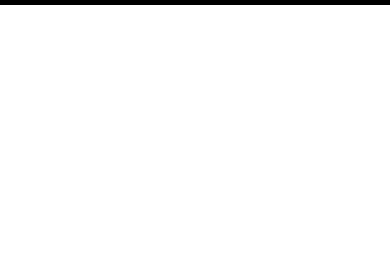
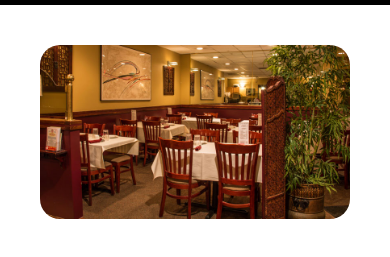
Before and after one commit to krishnaSONI011/Food_order_site, a plain HTML site: page index.html in a window 390 px wide. Shown: the part 43-300 px from the top of the page. Drawn offline with Linux system fonts and the light colour scheme.

Commit message:
main Img done

```diff
--- a/css/style.css
+++ b/css/style.css
@@ -15,9 +15,7 @@
     color: white;
     transition: all ease .5s;
 }
-/* #menubtn{
-    display: none;
-} */
+
 #btnmennu{
     display: none;
 }
@@ -61,11 +59,59 @@ header{
 
 }
 
+/* home//main img */
+/* home */
+#mainIMG{
+    display: none;
+}
+.forimghere{
+
+
+}
+.container{
+
+
+ padding: 40px;
+
+
+}
+
 /*________________ responsive ______________ */
+/* forSLargeScreen */
+@media (min-width:1200px)
+{
+    .forimghere{
+
+        border: 2px black solid;
+        background:url("../resource/mainIMG_1200.jpg") no-repeat ;
+        background-size: 100%;
+        border-radius: 20px;
+        height: 575px;
+    }
+
+}
 /* forLargeScreen */
-@media (max-width:992px) {
+@media (min-width:993px) and (max-width:1199px) {
+    .forimghere{
+        border: 2px black solid;
+        background:url("../resource/mainIMG_992.jpg") no-repeat ;
+        background-size: 100%;
+        border-radius: 20px;
+        height: 475px;
+    }
+
+}
+/* superMID */
+@media (max-width:992px ) {
     header{
         font-size: .8rem;
+    }
+    .forimghere{
+        border: 2px black solid;
+        background:url("../resource/mainIMG_992.jpg") no-repeat ;
+        background-size: 100%;
+        border-radius: 20px;
+        height: 375px;
     }
 
 }
@@ -73,6 +119,13 @@ header{
 @media (max-width:768px) {
     header{
         font-size: .7rem;
+    }
+    .forimghere{
+        border: 2px black solid;
+        background:url("../resource/mainIMG_992.jpg") no-repeat ;
+        background-size: 100%;
+        border-radius: 20px;
+        height: 275px;
     }
 
 }
@@ -117,6 +170,15 @@ header{
        border: none;
 
     }
-
+    #mainIMG{
+        display: block;
+        width: 100%;
+        border-radius: 20px;
+    }
+    .forimghere{
+        background: none;
+        border: none;
+        height: auto
+    }
 
 }
--- a/index.html
+++ b/index.html
@@ -38,6 +38,22 @@
         </section><!--button section-->
     </nav><!--nav-bar end-->
    </header>
+   <!--end of header here-->
+   <div class="home-content">
+   <!--Main Img here-->
+   <div class="container">
+    <div class="forimghere">
+        <img src="resource/mainIMG_768.jpg" alt="" id="mainIMG">
+    </div><!--forimghere end-->
+   </div><!--container end-->
+   <!--main tailes-->
+   <div class="maintiles">
+    <div class="tile" id="tile-1">
+
+        <div class="about-tile"></div>
+    </div><!--end tile-1-->
+   </div><!--maintiles-->
+</div><!--home content end -->
    <script src="js/script.js"></script>
 </body>
 </html>
```
Also changed, not shown: resource/mainIMG_1200.jpg (added), resource/mainIMG_768.jpg (added), resource/mainIMG_992.jpg (added).
